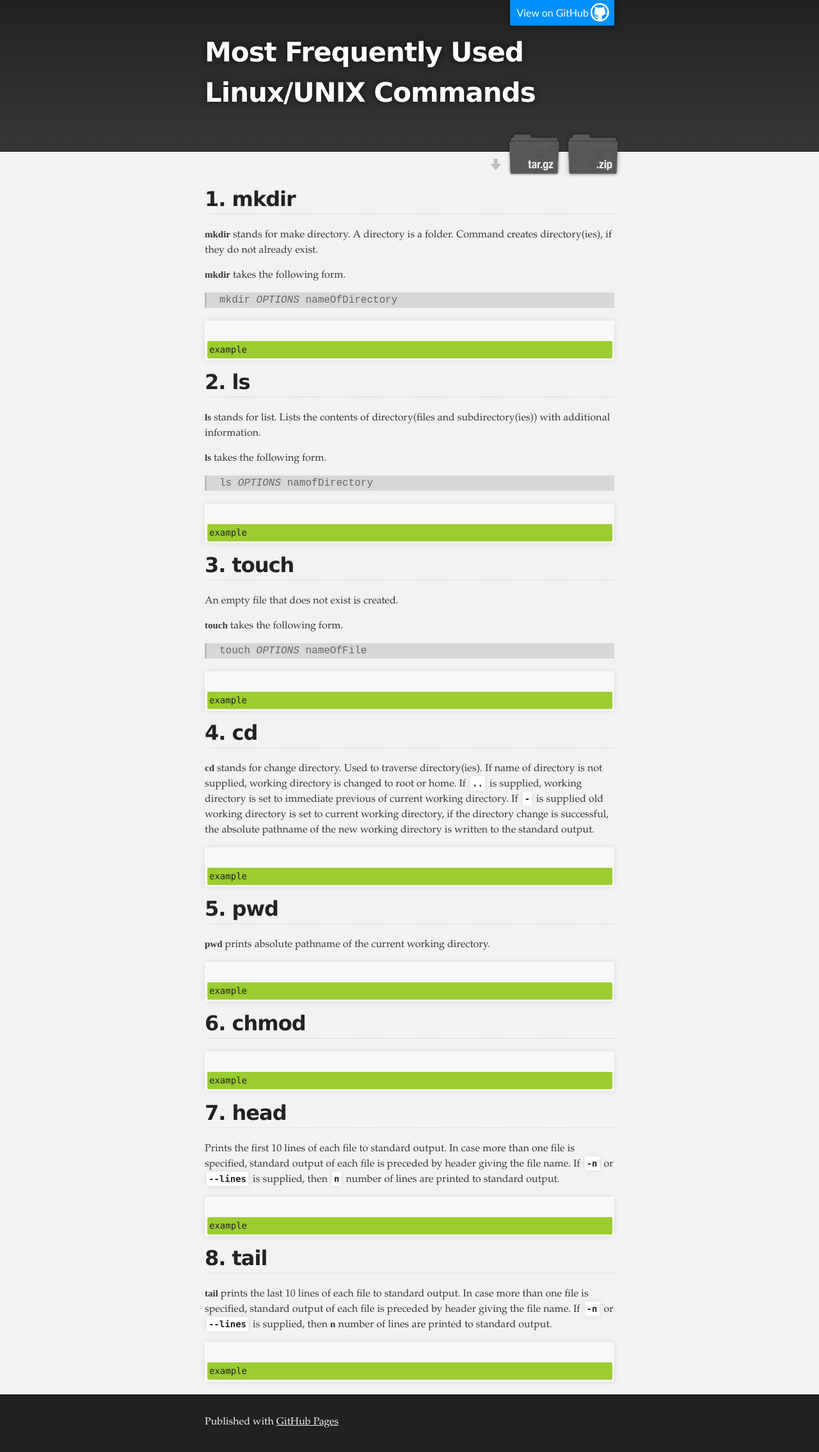
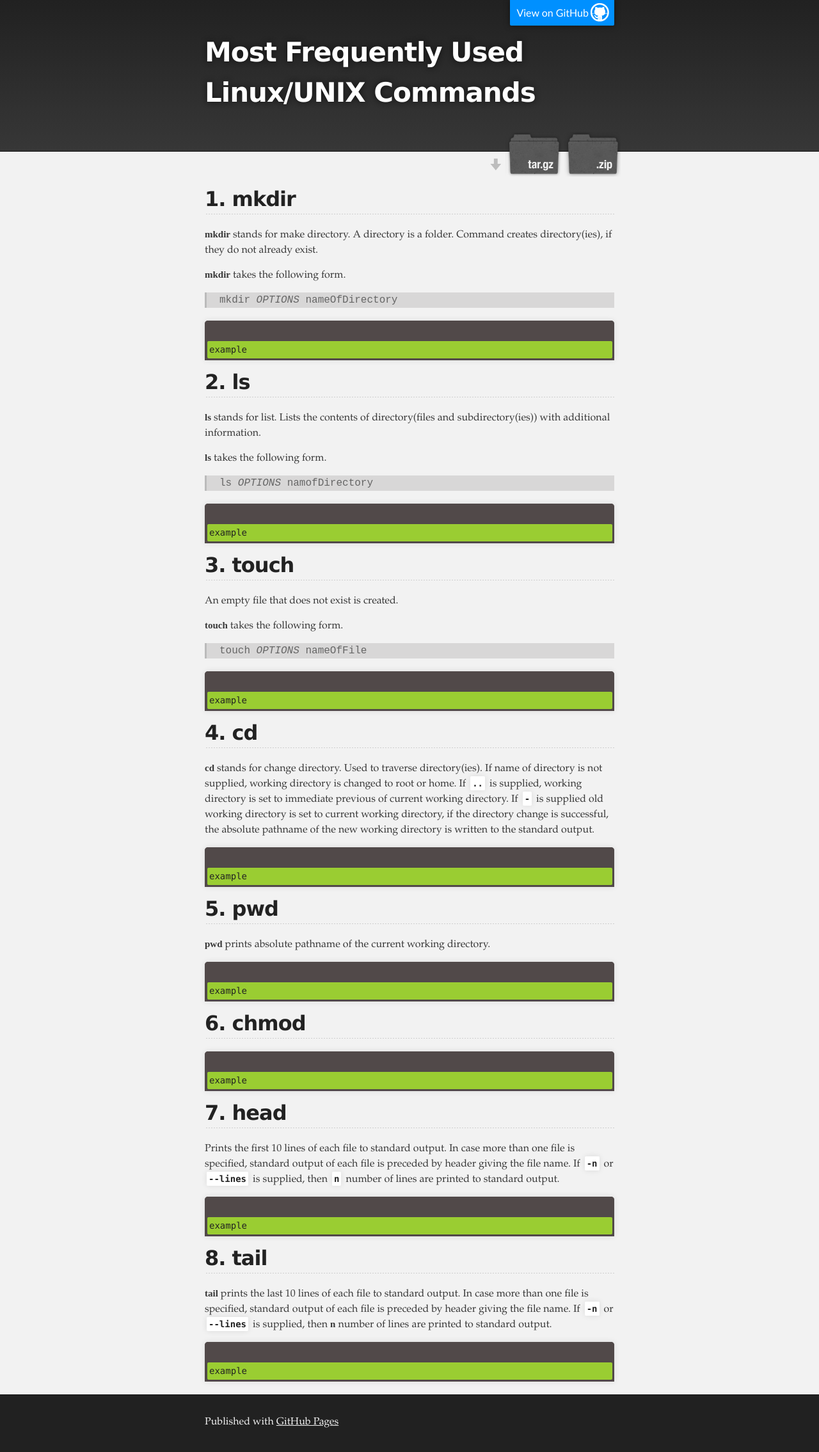
Before and after one commit to rajeev29five/rajeev29five.github.io, a Jekyll site: the page built from index.md, in a window 1280 px wide. Shown: the whole page at 64% size. Built offline with Jekyll 4.4.1, drawn with Linux system fonts in a browser that asks for light colours; the repository's description, which GitHub fills in, is left out; our own code applies the rules of GitHub Pages for plain Markdown files.

Commit message:
removed error

```diff
--- a/_sass/rouge-github.scss
+++ b/_sass/rouge-github.scss
@@ -205,5 +205,6 @@
   color: #bbbbbb;
 }
 .highlight {
-  background-color: #f8f8f8;
+  background-color: #514949;
+  border-radius: 5px 5px 0px 0px;
 }
```
